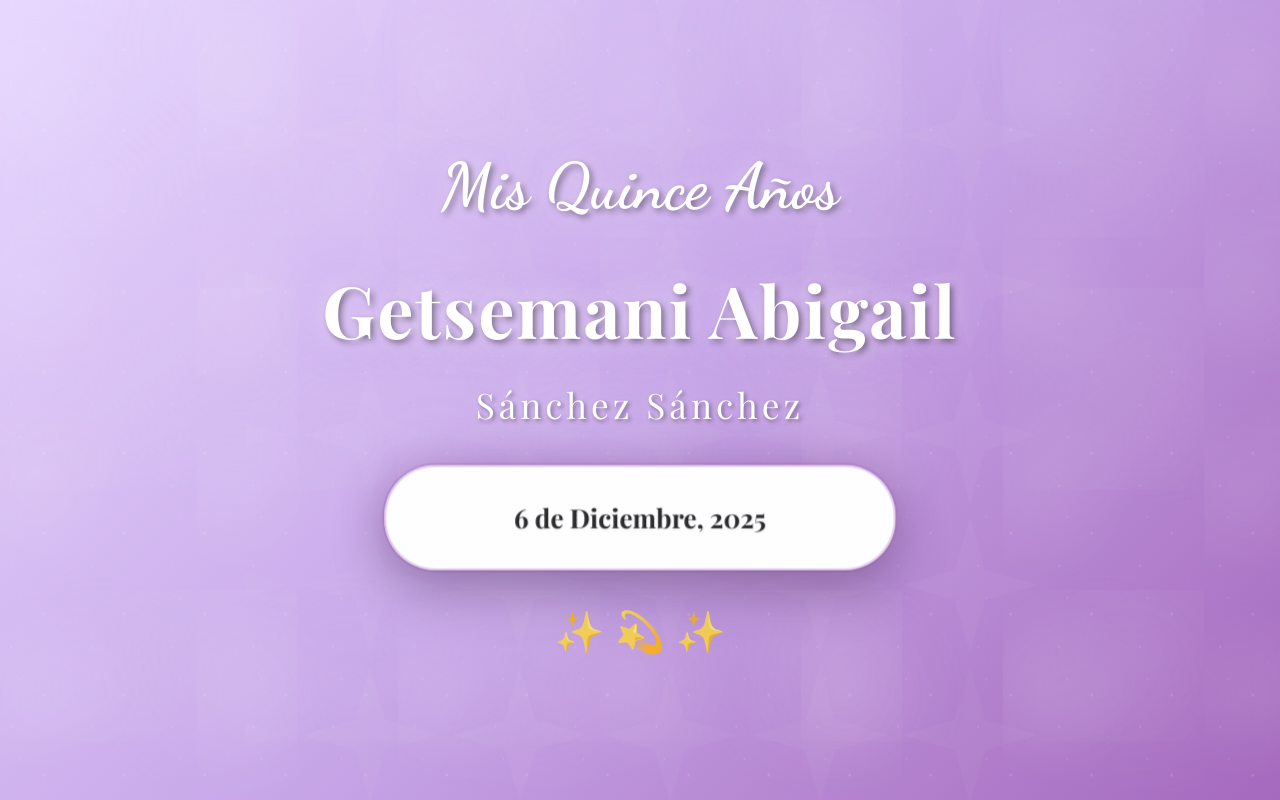
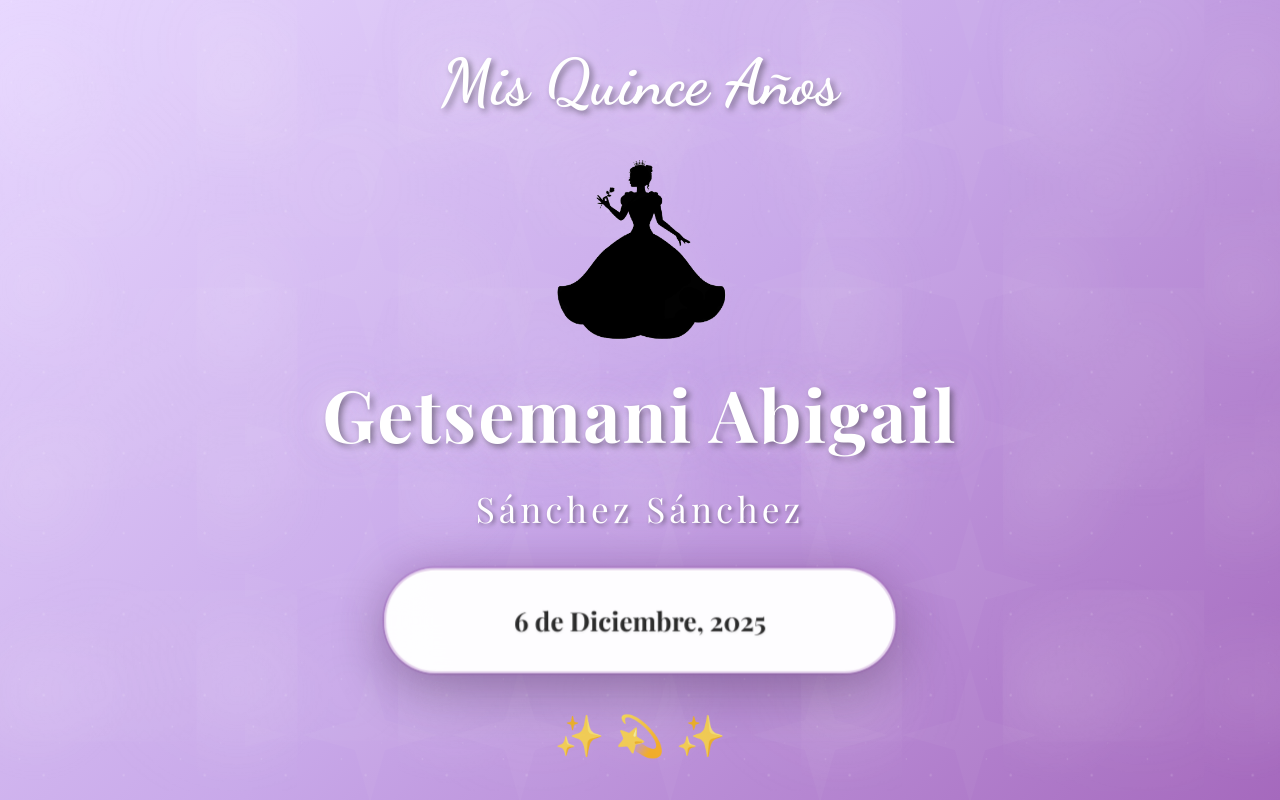
Before and after one commit to MoY8462/invitaciones-xv, a Vue app: page / in a window 1280 px wide. Shown: the top 800 px of the page. Built offline with nearby package versions, Linux system fonts and the light colour scheme.

Commit message:
feature: :sparkles: se ajusta imagen

```diff
--- a/src/App.vue
+++ b/src/App.vue
@@ -29,6 +29,7 @@ const evento = ref({
     <section class="hero">
       <div class="hero-content">
         <h1 class="main-title">Mis Quince Años</h1>
+        <img class="quinceanera-img" src="./assets/quinceanera.png" alt="Getsemani Abigail">
         <h2 class="name">{{ quinceañera.nombre }}</h2>
         <h3 class="lastname">{{ quinceañera.apellidos }}</h3>
         <div class="date-container">
--- a/src/style.css
+++ b/src/style.css
@@ -603,6 +603,11 @@ body {
   font-weight: 400;
 }
 
+.quinceanera-img {
+  max-width: 250px;
+  max-height: 25vh;
+}
+
 /* Responsive Design */
 @media (max-width: 768px) {
   .hero-content {
@@ -707,6 +712,9 @@ body {
   .address {
     padding: 0 0.5rem;
   }
+
+
+
 }
 
 @media (max-width: 360px) {
```
Also changed, not shown: src/assets/quinceanera.png (added).
